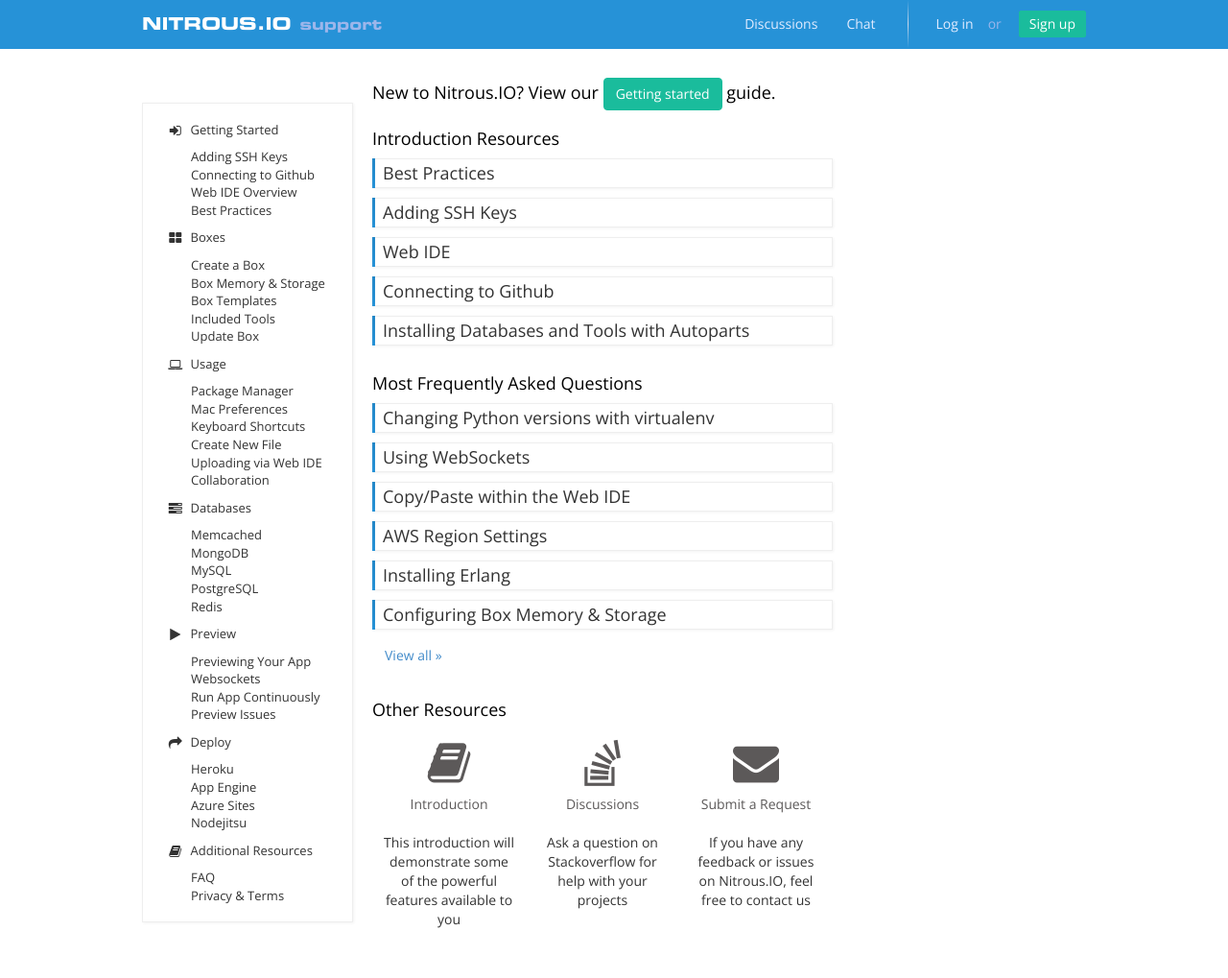
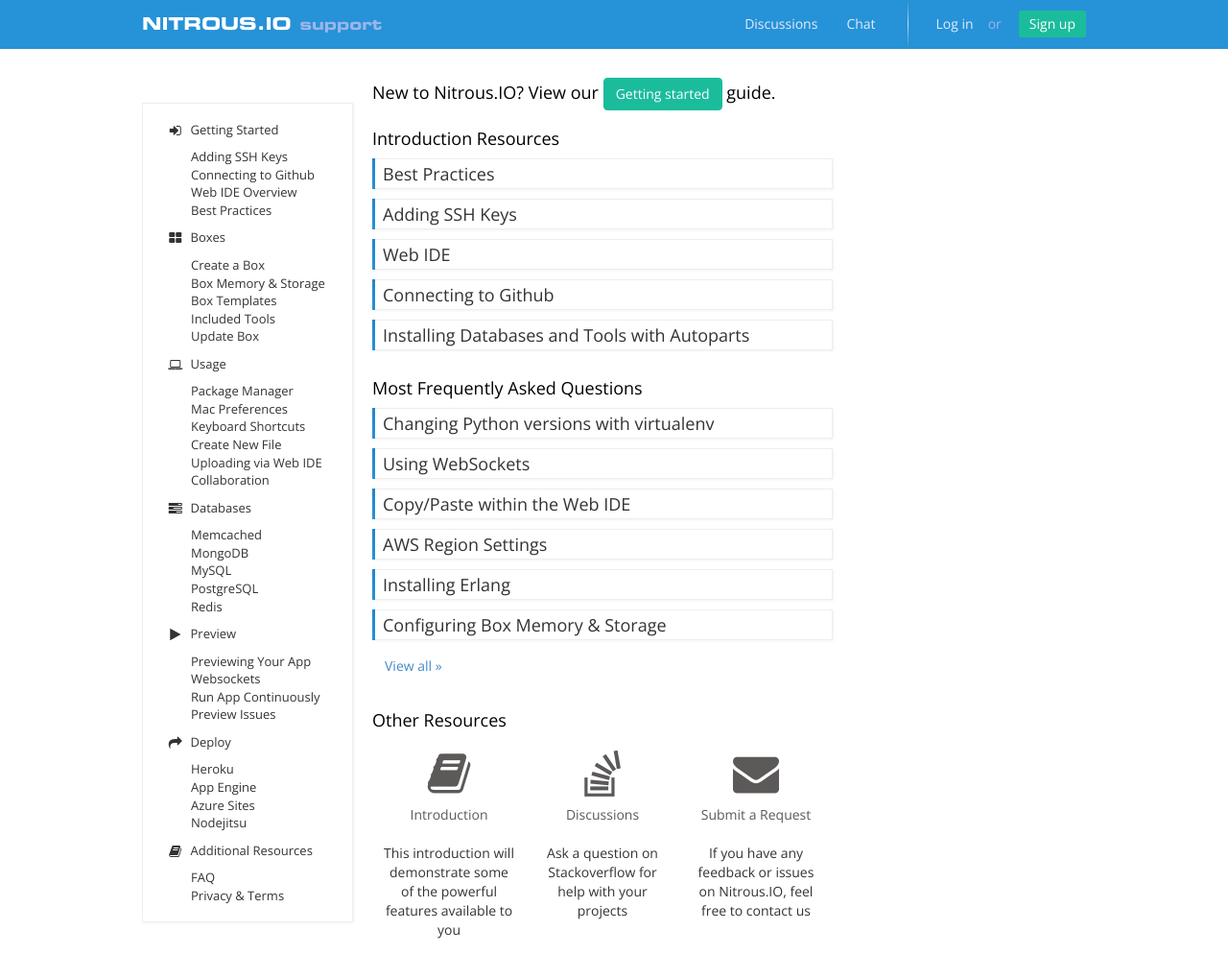
Before and after one commit to pkallberg/help.nitrous.io, a Jekyll site: the page built from index.html, in a window 1280 px wide. Shown: the whole page at 96% size. Built offline with Jekyll 4.4.1, drawn with Linux system fonts in a browser that asks for light colours; comment, search, counter and statistics services are not loaded.

Commit message:
Fix line-height 2nd by koheishingai

```diff
--- a/css/action.scss
+++ b/css/action.scss
@@ -50,6 +50,13 @@
     padding: 0 !important;
     text-align: center !important;
   }
+  .menu-item li{
+    a {
+      padding: 7px 10px !important;
+      line-height: 2.1rem !important;
+    }
+  }
+
 }
 
 @media screen and (max-width: 545px) {
@@ -570,12 +577,12 @@
   -moz-box-sizing: border-box;
   box-sizing: border-box;
   position: relative;
-  padding: 5px 10px;
-  margin: 4px 0;
+  padding: 8px 10px;
+  margin: 5px 0;
   display: block;
   text-shadow: 0 1px 0 #fff;
   text-decoration: none;
-  line-height: 1.9rem;
+  line-height: 1.4rem;
   position: absolute;
   width: 100%;
   background: #fff;
```
